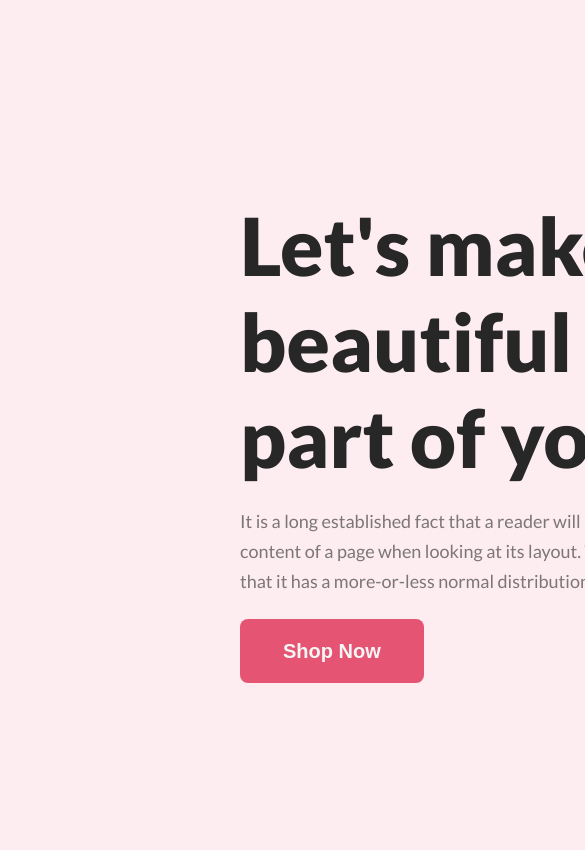
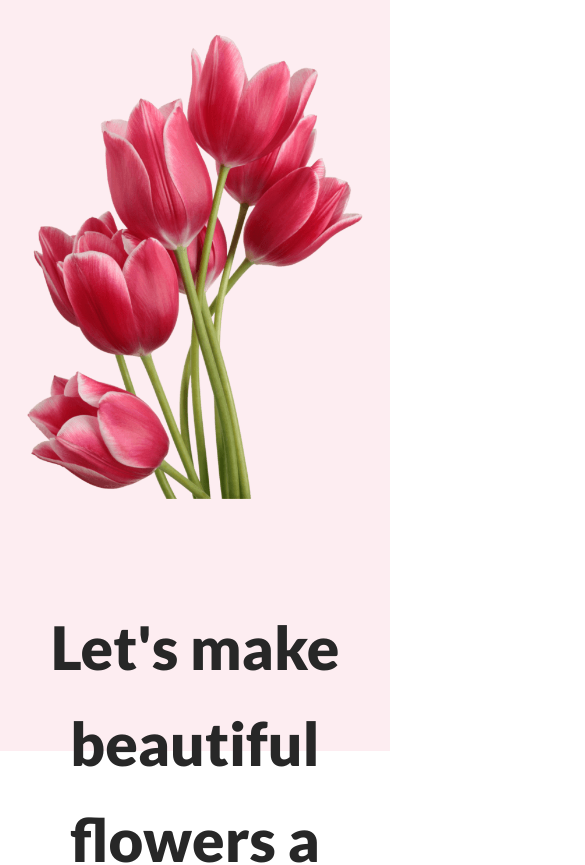
Before and after one commit to JannatulLima9575/FlowerShop, a plain HTML site: page index.html in a window 390 px wide. Shown: the top 865 px of the page, 585 px wide, since content can reach past the window. Drawn offline with Linux system fonts and the light colour scheme.

Commit message:
make responsive to header part

```diff
--- a/css/style.css
+++ b/css/style.css
@@ -26,8 +26,8 @@ body {
 header {
   background: rgba(229, 84, 115, 0.1);
   position: absolute;
-  width: 1920px;
-  height: 850px;
+  width: 100%;
+  height: 89vh;
   left: 0;
   right: 0;
   top: 0;
@@ -43,7 +43,7 @@ header {
 }
 .banner-tile {
   color: rgb(39, 39, 39);
-  font-size: 80px;
+  font-size: 5rem;
   font-weight: 800;
   line-height: 96px;
   letter-spacing: 0%;
@@ -52,10 +52,42 @@ header {
 }
 .banner-desc {
   color: rgba(39, 39, 39, 0.6);
-  font-size: 18px;
+  font-size: 1.2rem;
   font-weight: 400;
   line-height: 30px;
   letter-spacing: 0%;
   text-align: left;
   padding-bottom: 23px;
 }
+/* Media Queries for Mobile devices */
+@media (max-width: 576px) {
+    .Banner {
+        flex-direction: column-reverse;
+        margin: 5px 10px;
+        text-align: center;
+        overflow-x: hidden;
+    }
+
+    .banner-tile,
+    .banner-desc {
+        text-align: center;
+    }
+    .banner-tile {
+        font-size: 60px;
+    }
+    .banner-desc {
+        font-size: 16px;
+    }
+    .btn {
+        padding: 10px 20px;
+        font-size: 18px;
+        font-weight: 600;
+    }
+    .banner-right img {
+        width: 100%;
+        padding-top: 28px;
+    }
+    .banner-left {
+        padding-top: 0px;
+    }
+  }
```
